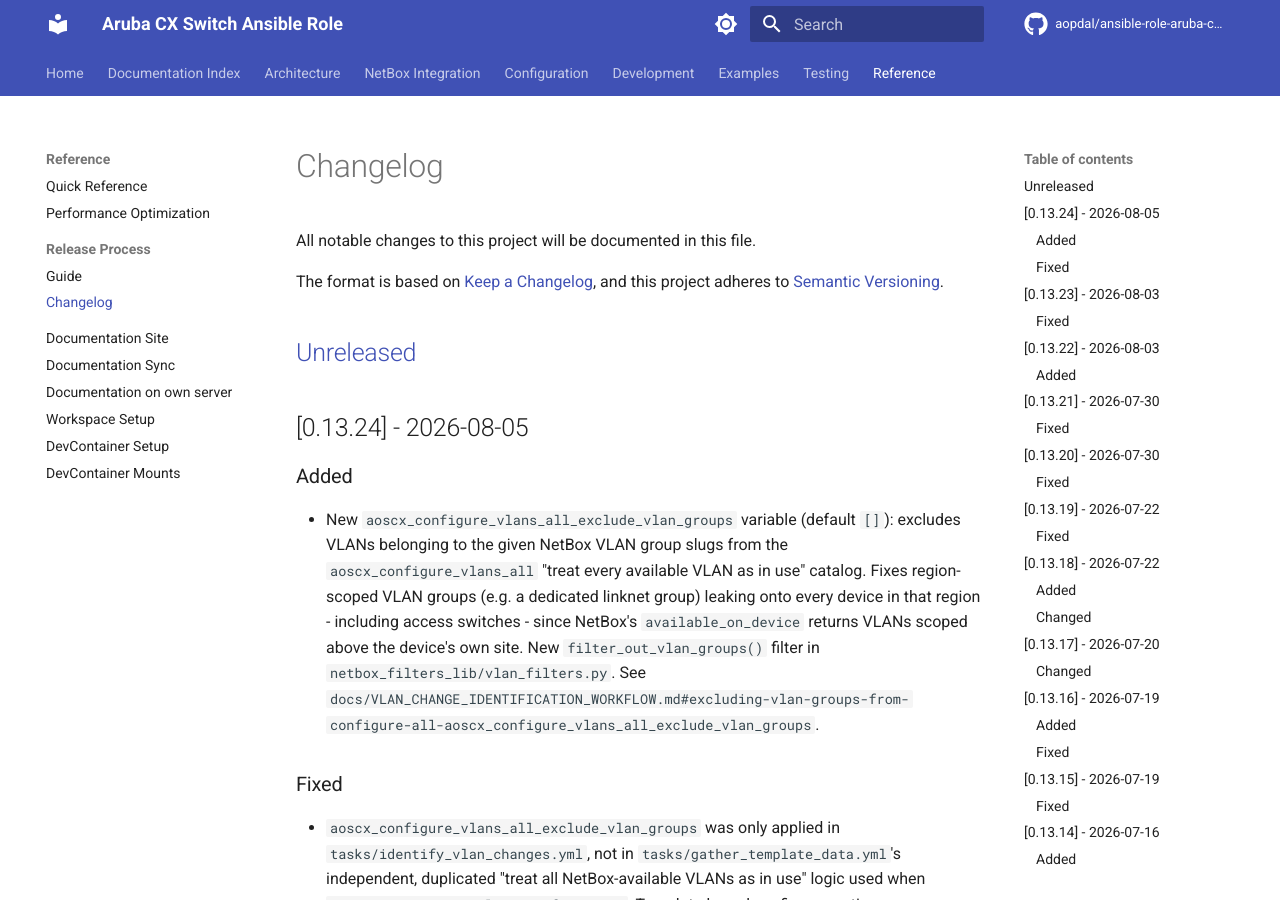
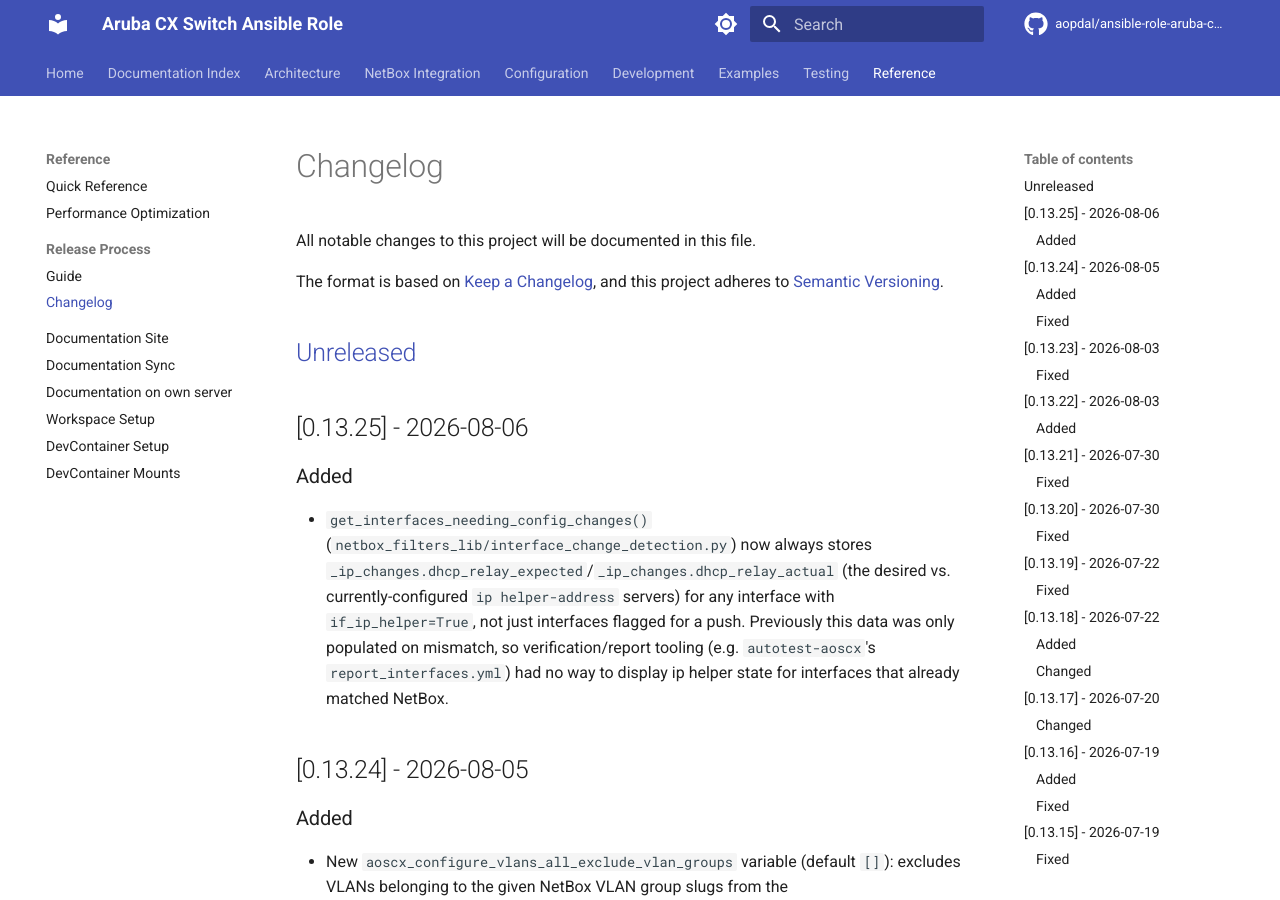
Before and after one commit to aopdal/ansible-role-aruba-cx-switch, an MkDocs documentation site: the page built from docs/CHANGELOG.md, in a window 1280 px wide and 900 px high. Built offline with MkDocs 1.6.1 and Material for MkDocs 9.7.7, drawn with Linux system fonts in a browser that asks for light colours; comment, search, counter and statistics services are not loaded.

Commit message:
chore: release version 0.13.25

```diff
--- a/docs/CHANGELOG.md
+++ b/docs/CHANGELOG.md
@@ -6,6 +6,12 @@ The format is based on [Keep a Changelog](https://keepachangelog.com/en/1.0.0/),
 and this project adheres to [Semantic Versioning](https://semver.org/spec/v2.0.0.html).
 
 ## [Unreleased]
+
+## [0.13.25] - 2026-08-06
+
+### Added
+
+- `get_interfaces_needing_config_changes()` (`netbox_filters_lib/interface_change_detection.py`) now always stores `_ip_changes.dhcp_relay_expected`/`_ip_changes.dhcp_relay_actual` (the desired vs. currently-configured `ip helper-address` servers) for any interface with `if_ip_helper=True`, not just interfaces flagged for a push. Previously this data was only populated on mismatch, so verification/report tooling (e.g. `autotest-aoscx`'s `report_interfaces.yml`) had no way to display ip helper state for interfaces that already matched NetBox.
 
 ## [0.13.24] - 2026-08-05
 
```
Also changed, not shown: CHANGELOG.md (+6 -0 lines), 1 other file.
